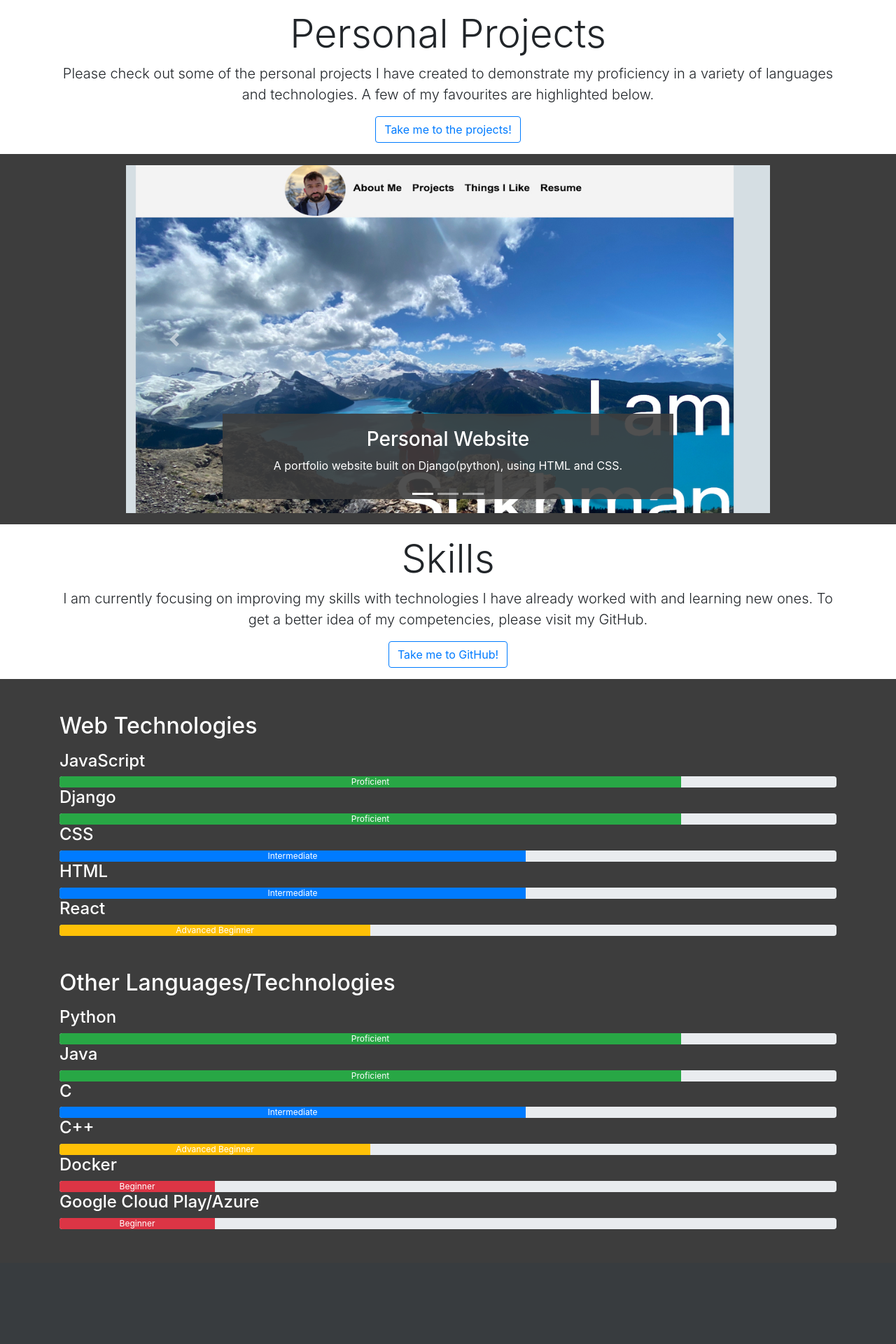
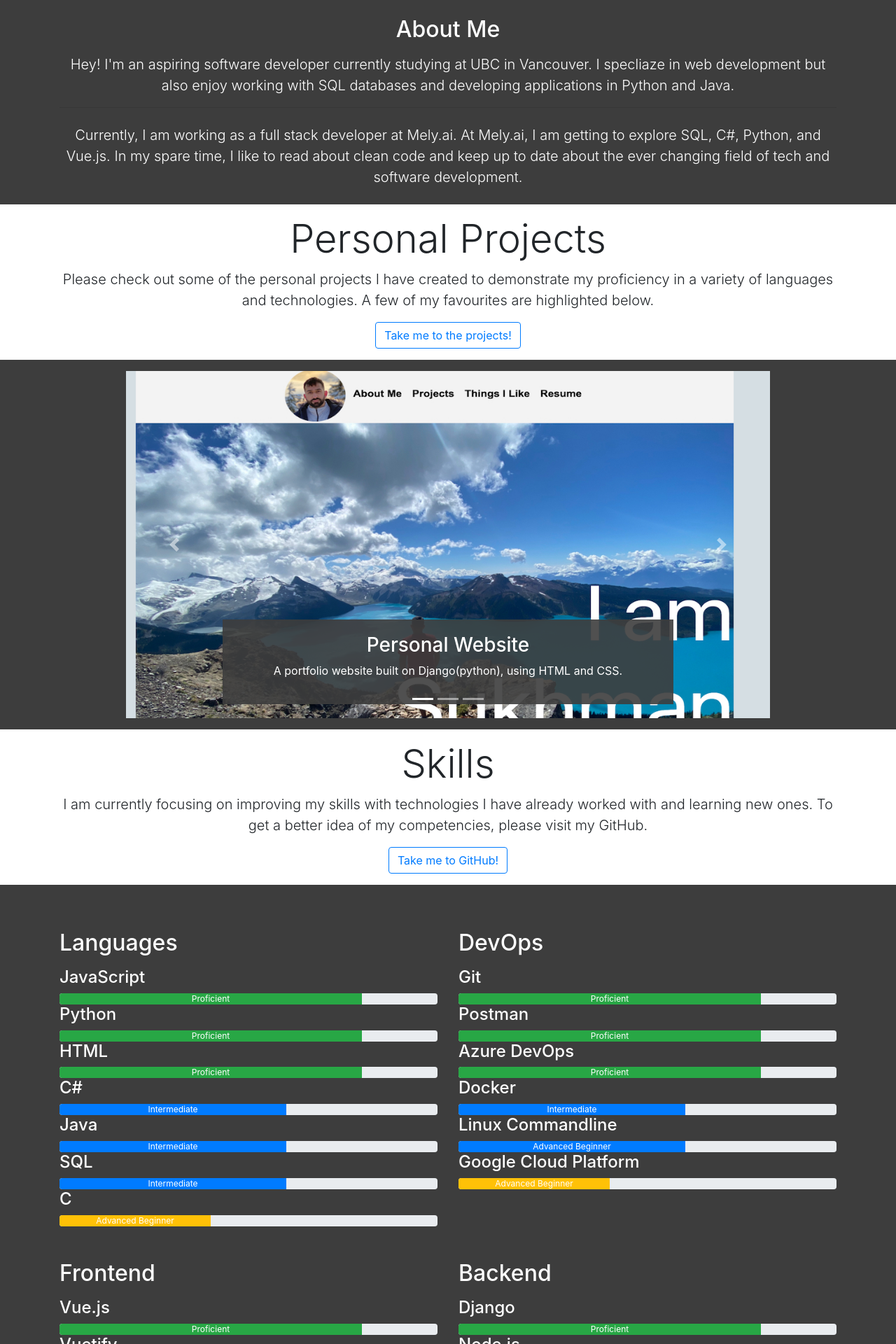
Before and after one commit to sbhuller98/main_django, a Django app: page / in a window 1280 px wide. Shown: the part 701-2621 px from the top of the page at 70% size. Before the commit the page ends 2457 px from the top, so only its background shows below. Run offline with Django 3.2, Linux system fonts and the light colour scheme; some libraries are stand-ins or nearby versions.

Commit message:
New about me section and grid for skills section

```diff
--- a/sukh_site_v1/mysite/templates/mysite/hobbies.html
+++ b/sukh_site_v1/mysite/templates/mysite/hobbies.html
@@ -10,6 +10,7 @@
         all of us active. I'm excited to take him along on my hikes and trips
         this summer.
       </p>
+      <i>February 4, 2021</i>
     </div>
     <div class="col-md-4">
       <img src={% static "images/hobbies/baj_second.jpg"%} style="width:100%">
@@ -33,8 +34,9 @@
         a struggle to stay in shape, I decided to make hiking a weekly thing.
         This summer I did a new hike almost every week and finshed the season by
         climbing the beautiful Panorama Ridge in Garibaldi Provincial Park. The
-        pictures on the left are some of my favourite shots from the summer.
+        pictures on the right are some of my favourite shots from the summer.
       </p>
+      <i class="mb-2">March 14, 2021</i>
     </div>
     <div class="col-md-4">
       <img src={% static "images/hobbies/hiking_1.jpg"%} style="width:100%">
--- a/sukh_site_v1/mysite/templates/mysite/index.html
+++ b/sukh_site_v1/mysite/templates/mysite/index.html
@@ -1,9 +1,10 @@
 {% extends 'mysite/nav_bar.html' %} {% load static %} {% block body %}
 
 <!-- Full screen header -->
-<header id="home-main">
-  <div class="container">
-    <div id="contact-card" class="card">
+<div class="container-fluid" id="home-main">
+  <div class="row align-items-center">
+    <div class="col align-self-center">
+      <div id="contact-card" class="card" style="position: relative; top: 40vh">
         <div class="card-body text-white">
           <h5 class="card-title">Contact Information</h5>
           <p>Feel free to contact me with any questions or concerns.</p>
@@ -44,7 +45,28 @@
         </div>
       </div>
     </div>
-</header>
+  </div>
+
+</div>
+
+<div class="container my-4 text-white text-center">
+  <h2 class="my-3">About Me</h2>
+  <div>
+    <p class="lead">
+      Hey! I'm an aspiring software developer currently studying at UBC in
+      Vancouver. I specliaze in web development but also enjoy working with SQL
+      databases and developing applications in Python and Java.
+    </p>
+    <hr style="height: 8px" />
+    <p class="lead">
+      Currently, I am working as a full stack developer at
+      <a href="https://www.mely.ai/">Mely.ai. </a> At Mely.ai, I am getting to
+      explore SQL, C#, Python, and Vue.js. In my spare time, I like to read
+      about clean code and keep up to date about the ever changing field of tech
+      and software development.
+    </p>
+  </div>
+</div>
 
 <!-- Intro section for personal projects -->
 <section class="project-intro">
@@ -54,9 +76,12 @@
         <h1 class="display-4">Personal Projects</h1>
         <p class="lead">
           Please check out some of the personal projects I have created to
-          demonstrate my proficiency in a variety of languages and technologies.  A few of my favourites are highlighted below.
+          demonstrate my proficiency in a variety of languages and technologies.
+          A few of my favourites are highlighted below.
         </p>
-        <a href={% url "projects" %} class="btn btn-outline-primary">Take me to the projects!</a>
+        <a
+          href={% url "projects" %} class="btn btn-outline-primary">Take me to
+          the projects!</a >
       </div>
     </div>
   </div>
@@ -73,8 +98,7 @@
         </ol>
         <div class="carousel-inner">
           <div class="carousel-item active">
-            <img class="d-block img-fluid" src={% static "images/main_page/project_resized/mysite_pic.jpg" %} alt="First
-            Slide" />
+            <img class="d-block img-fluid" src={% static "images/main_page/project_resized/mysite_pic.jpg" %} alt="First Slide" />
             <div class="carousel-caption d-none d-md-block carousel-block">
               <h3>Personal Website</h3>
               <p>
@@ -94,8 +118,7 @@
             </div>
           </div>
           <div class="carousel-item">
-            <img class="d-block img-fluid" src={% static "images/main_page/project_resized/basic_calc.jpg" %} alt="Third
-            Slide" />
+            <img class="d-block img-fluid" src={% static "images/main_page/project_resized/basic_calc.jpg" %} alt="Third Slide" />
             <div class="carousel-caption d-none d-md-block carousel-block">
               <h3>Mini Calculator</h3>
               <p>Simple calculator built using JavaScript.</p>
@@ -133,77 +156,200 @@
 </section>
 
 <div class="container my-5 text-white">
-  <h2 class="my-3">Web Technologies</h2>
+  <div class="row">
+    <div class="col">
+      <h2 class="my-3">Languages</h2>
       <div>
         <h4>JavaScript</h4>
         <div class="progress">
-      <div class="progress-bar bg-success" style="width: 80%">Proficient</div>
+          <div class="progress-bar bg-success" style="width: 80%">
+            Proficient
+          </div>
         </div>
       </div>
       <div>
-    <h4>Django</h4>
+        <h4>Python</h4>
         <div class="progress">
-      <div class="progress-bar bg-success" style="width: 80%">Proficient</div>
+          <div class="progress-bar bg-success" style="width: 80%">
+            Proficient
           </div>
-  </div>
-  <div>
-    <h4>CSS</h4>
-    <div class="progress">
-      <div class="progress-bar bg-primary" style="width: 60%">Intermediate</div>
         </div>
       </div>
       <div>
         <h4>HTML</h4>
         <div class="progress">
-      <div class="progress-bar bg-primary" style="width: 60%">Intermediate</div>
+          <div class="progress-bar bg-success" style="width: 80%">
+            Proficient
+          </div>
         </div>
       </div>
       <div>
-    <h4>React</h4>
+        <h4>C#</h4>
+        <div class="progress">
+          <div class="progress-bar bg-primary" style="width: 60%">
+            Intermediate
+          </div>
+        </div>
+      </div>
+      <div>
+        <h4>Java</h4>
+        <div class="progress">
+          <div class="progress-bar bg-primary" style="width: 60%">
+            Intermediate
+          </div>
+        </div>
+      </div>
+      <div>
+        <h4>SQL</h4>
+        <div class="progress">
+          <div class="progress-bar bg-primary" style="width: 60%">
+            Intermediate
+          </div>
+        </div>
+      </div>
+      <div>
+        <h4>C</h4>
         <div class="progress">
           <div class="progress-bar bg-warning" style="width: 40%">
             Advanced Beginner
           </div>
         </div>
       </div>
+    </div>
 
-  <h2 class="mb-3 mt-5">Other Languages/Technologies</h2>
+    <div class="col">
+     <h2 class="my-3">DevOps</h2>
       <div>
-    <h4>Python</h4>
+        <h4>Git</h4>
         <div class="progress">
-      <div class="progress-bar bg-success" style="width: 80%">Proficient</div>
+          <div class="progress-bar bg-success" style="width: 80%">
+            Proficient
+          </div>
         </div>
       </div>
       <div>
-    <h4>Java</h4>
+        <h4>Postman</h4>
         <div class="progress">
-      <div class="progress-bar bg-success" style="width: 80%">Proficient</div>
+          <div class="progress-bar bg-success" style="width: 80%">
+            Proficient
+          </div>
         </div>
       </div>
       <div>
-    <h4>C</h4>
+        <h4>Azure DevOps</h4>
         <div class="progress">
-      <div class="progress-bar bg-primary" style="width: 60%">Intermediate</div>
+          <div class="progress-bar bg-success" style="width: 80%">
+            Proficient
+          </div>
         </div>
       </div>
       <div>
-    <h4>C++</h4>
+        <h4>Docker</h4>
+        <div class="progress">
+          <div class="progress-bar bg-primary" style="width: 60%">
+            Intermediate
+          </div>
+        </div>
+      </div>
+      <div>
+        <h4>Linux Commandline</h4>
+        <div class="progress">
+          <div class="progress-bar bg-primary" style="width: 60%">
+            Advanced Beginner
+          </div>
+        </div>
+      </div>
+      <div>
+        <h4>Google Cloud Platform</h4>
         <div class="progress">
           <div class="progress-bar bg-warning" style="width: 40%">
             Advanced Beginner
           </div>
         </div>
       </div>
+    </div>
+
+  </div>
+
+  <div class="row">
+    <div class="col">
+      <h2 class="mt-5 mb-3">Frontend</h2>
       <div>
-    <h4>Docker</h4>
+        <h4>Vue.js</h4>
         <div class="progress">
-      <div class="progress-bar bg-danger" style="width: 20%">Beginner</div>
+          <div class="progress-bar bg-success" style="width: 80%">
+            Proficient
+          </div>
         </div>
       </div>
       <div>
-    <h4>Google Cloud Play/Azure</h4>
+        <h4>Vuetify</h4>
         <div class="progress">
-      <div class="progress-bar bg-danger" style="width: 20%">Beginner</div>
+          <div class="progress-bar bg-success" style="width: 80%">
+            Proficient
+          </div>
+        </div>
+      </div>
+      <div>
+        <h4>ReactJS</h4>
+        <div class="progress">
+          <div class="progress-bar bg-success" style="width: 80%">
+            Proficient
+          </div>
+        </div>
+      </div>
+      <div>
+        <h4>Bootstrap</h4>
+        <div class="progress">
+          <div class="progress-bar bg-primary" style="width: 60%">
+            Intermediate
+          </div>
+        </div>
+      </div>
+      <div>
+        <h4>Next.js</h4>
+        <div class="progress">
+          <div class="progress-bar bg-warning" style="width: 40%">
+            Advanced Beginner
+          </div>
+        </div>
+      </div>
+    </div>
+
+    <div class="col">
+      <h2 class="mt-5 mb-3">Backend</h2>
+      <div>
+        <h4>Django</h4>
+        <div class="progress">
+          <div class="progress-bar bg-success" style="width: 80%">
+            Proficient
+          </div>
+        </div>
+      </div>
+      <div>
+        <h4>Node.js</h4>
+        <div class="progress">
+          <div class="progress-bar bg-success" style="width: 80%">
+            Proficient
+          </div>
+        </div>
+      </div>
+      <div>
+        <h4>Express</h4>
+        <div class="progress">
+          <div class="progress-bar bg-primary" style="width: 60%">
+            Intermediate
+          </div>
+        </div>
+      </div>
+      <div>
+        <h4>Flask</h4>
+        <div class="progress">
+          <div class="progress-bar bg-warning" style="width: 40%">
+            Advanced Beginner
+          </div>
+        </div>
+      </div>
     </div>
   </div>
 </div>
--- a/sukh_site_v1/sukh_site_v1/settings.py
+++ b/sukh_site_v1/sukh_site_v1/settings.py
@@ -24,7 +24,7 @@ BASE_DIR = Path(__file__).resolve().parent.parent
 SECRET_KEY = os.environ.get('SECRET_KEY', 'a%15g=js$_rz49z*xskv&!wb(14$mjdk%=fvva913u*hxpq&zm')
 
 # SECURITY WARNING: don't run with debug turned on in production!
-DEBUG = False
+DEBUG = True
 
 ALLOWED_HOSTS = ['0.0.0.0', 'maindjango-zksx6nyxnq-uw.a.run.app', '127.0.0.1', 'sukhmanbhuller.com', 'www.sukhmanbhuller.com']
 
```
Also changed, not shown: README.md, sukh_site_v1/mysite/static/images/projects/mortgage_calc.jpg, sukh_site_v1/static/images/projects/mortgage_calc.jpg, 2 other files. Lines whose indentation alone changed are shown as unchanged.
